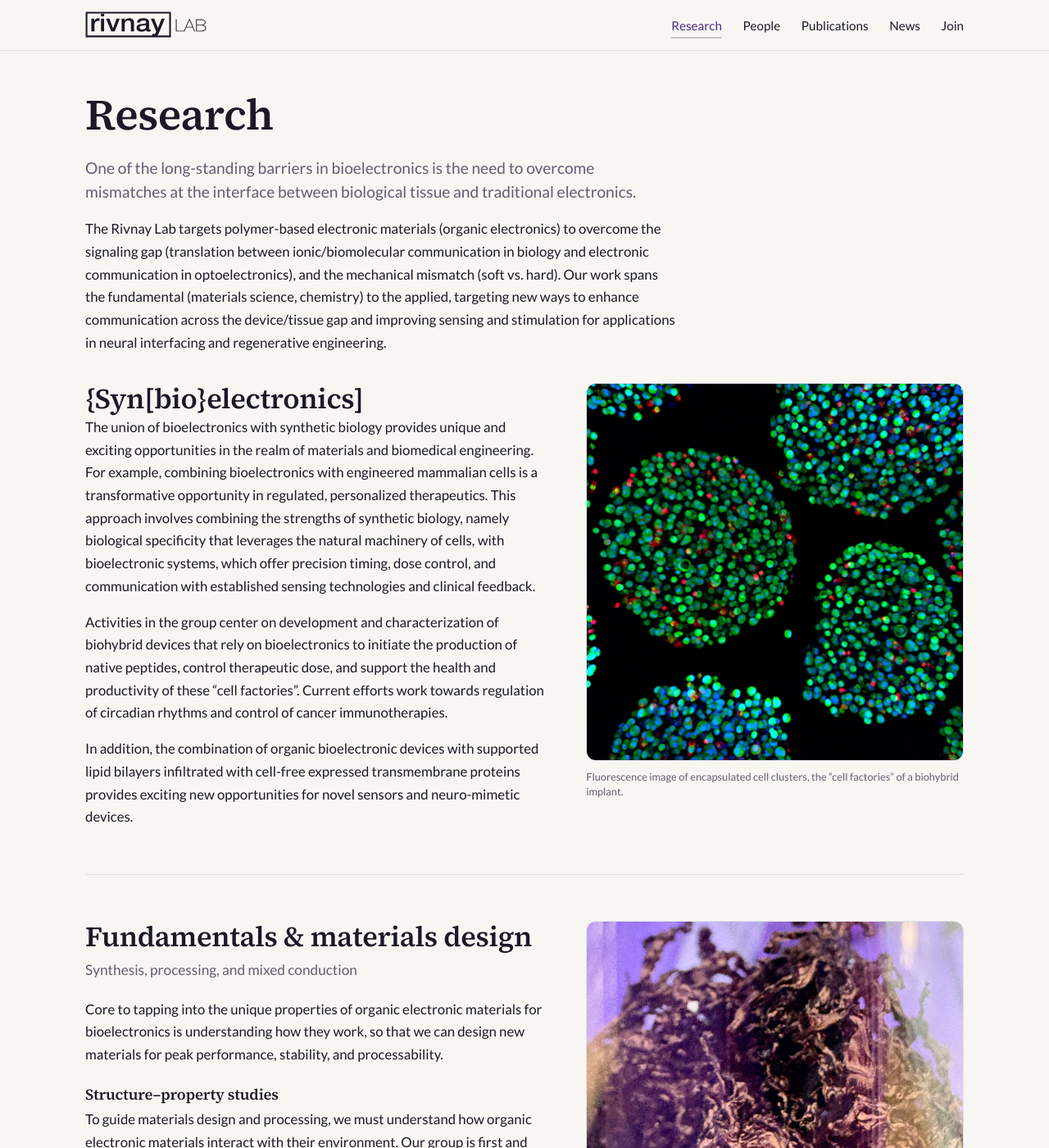
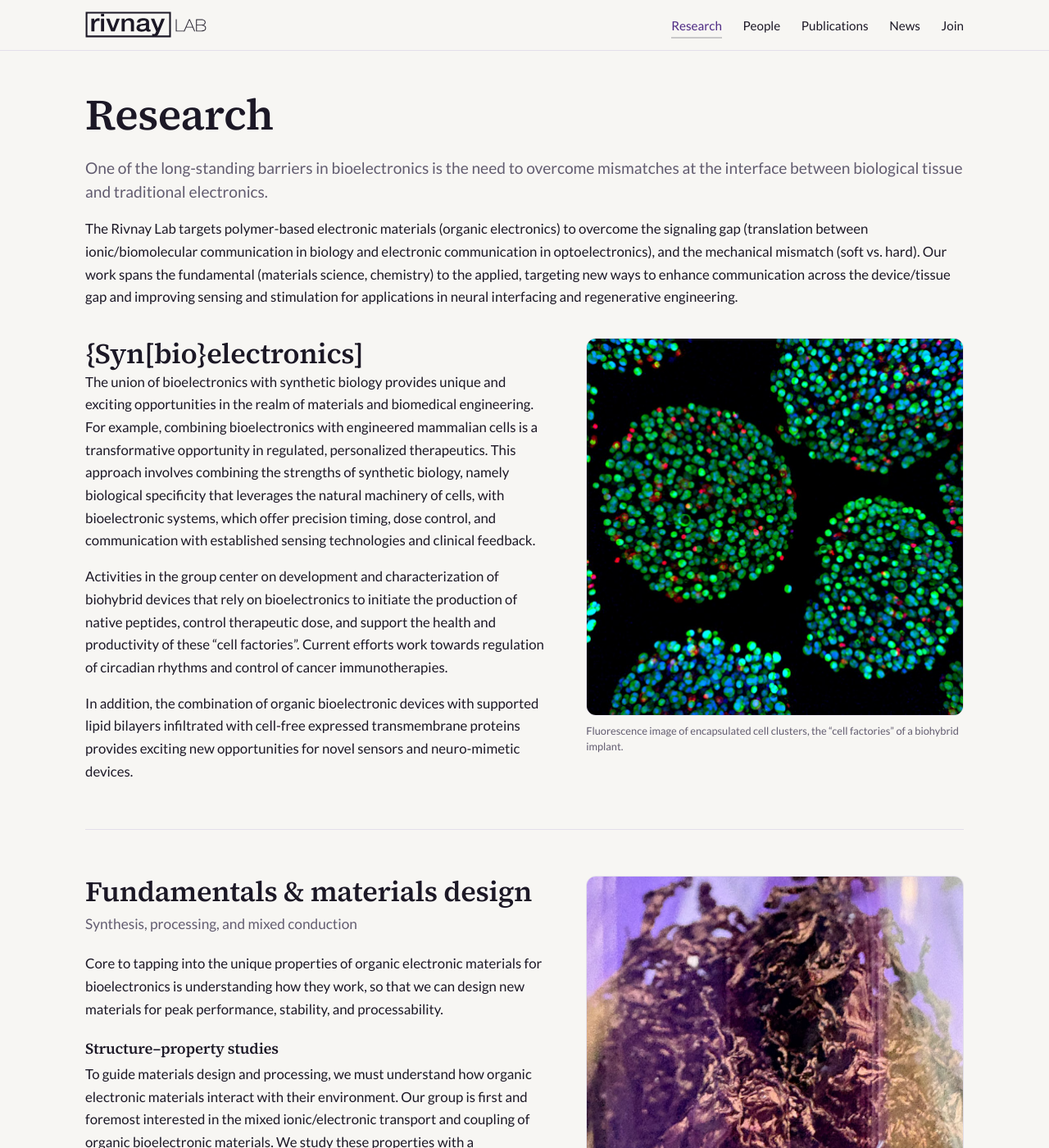
Before and after one commit to jtwillia01/rivnay-lab, a Jekyll site: the page built from research.html, in a window 1280 px wide and 1400 px high. Shown: the whole window at 82% size. Built offline with Jekyll 4.4.1, drawn with Linux system fonts in a browser that asks for light colours.

Commit message:
Hero crop pinned between the clip's dead band and bottom bar; Research intro spans full width
Co-Authored-By: Claude Fable 5.1 <noreply@anthropic.com>

```diff
--- a/assets/css/style.css
+++ b/assets/css/style.css
@@ -52,10 +52,12 @@ figcaption { font-size: var(--fs-xs); color: var(--muted); margin-top: 0.6rem; l
 .section > .wrap > h2 { margin-bottom: 1.5rem; }
 .band { background: var(--paper); border-block: 1px solid var(--line); }
 .section-head { margin-bottom: 1.75rem; }
-.section-head p { max-width: var(--prose); color: var(--muted); margin-top: 0.5rem; }
+.section-head p { color: var(--muted); margin-top: 0.5rem; }
 .page-head { padding: 3rem 0 1.75rem; }
 .page-head h1 { max-width: 22ch; }
 .page-head .lead { margin-top: 0.8rem; color: var(--muted); }
+.page-head .intro { margin-top: 1.2rem; }
+.page-head .intro p + p { margin-top: 1rem; }
 
 /* ---------- header ---------- */
 .site-header {
@@ -112,9 +114,17 @@ figcaption { font-size: var(--fs-xs); color: var(--muted); margin-top: 0.6rem; l
   position: relative; min-height: 63vh; display: flex; align-items: flex-end;
   background: #0B0910; color: #fff; overflow: hidden;
 }
+/* The clip (1030x1064) has a dead detector band at 48.3-51.7% of its height and a black bar from 87.3% down.
+   The banner shows only the 52.3-86.9% window: the video is scaled so that window fills the banner height
+   (min-height = 100% / 0.347) and shifted so the 86.9% line sits on the banner's bottom edge (13.1% of the
+   video height hangs below). --focus-x picks which column of the frame is centred when the sides are cropped. */
 .hero .hero-bg {
-  position: absolute; inset: 0; width: 100%; height: 100%;
-  object-fit: cover; object-position: 50% 100%;
+  --focus-x: 50%;
+  position: absolute; left: 50%; bottom: 0;
+  /* tall enough that the 34.7% window fills the banner, and wide enough to span it; ratio kept exactly */
+  height: max(calc(100% / 0.347), calc(100vw / 0.968));
+  width: auto; max-width: none; aspect-ratio: 1030 / 1064; object-fit: cover;
+  transform: translate(calc(-1 * var(--focus-x)), 13.1%);
 }
 .hero::after {
   content: ""; position: absolute; inset: 0;
@@ -138,8 +148,9 @@ figcaption { font-size: var(--fs-xs); color: var(--muted); margin-top: 0.6rem; l
 }
 .hero .credit button:hover { border-color: #fff; color: #fff; }
 @media (max-width: 900px) {
-  /* narrow screens would otherwise show the whole frame height, gap included: zoom to the lower part */
-  .hero .hero-bg { height: 220%; top: auto; bottom: 0; object-position: 80% 100%; }
+  /* narrow screens: pin the frame's right edge to the banner's right edge so the bright arcs stay in view
+     and the video always covers the full width whatever the window shape */
+  .hero .hero-bg { left: auto; right: 0; transform: translate(0, 13.1%); }
 }
 @media (max-width: 800px) {
   .hero { min-height: 56vh; flex-direction: column; justify-content: flex-end; }
--- a/index.html
+++ b/index.html
@@ -4,7 +4,7 @@ description: Laboratory for Organic & Hybrid Bioelectronics at Northwestern Univ
 permalink: /
 ---
 <section class="hero">
-  <video class="hero-bg" src="{{ '/assets/video/giwaxs-p3meeet.mp4' | relative_url }}" poster="{{ '/assets/img/research/giwaxs-poster.jpg' | relative_url }}" autoplay muted loop playsinline preload="auto" aria-hidden="true" tabindex="-1"></video>
+  <video class="hero-bg" src="{{ '/assets/video/giwaxs-p3meeet.mp4' | relative_url }}" poster="{{ '/assets/img/research/giwaxs-poster.jpg' | relative_url }}" width="1030" height="1064" autoplay muted loop playsinline preload="auto" aria-hidden="true" tabindex="-1"></video>
   <div class="wrap">
     <h1>Laboratory for Organic &amp; Hybrid Bioelectronics</h1>
     <p class="lead">Polymer electronics for advanced diagnostics, therapeutics, rehabilitation, and regenerative engineering.</p>
--- a/research.html
+++ b/research.html
@@ -6,7 +6,7 @@ permalink: /research/
 <div class="wrap">
   <header class="page-head">
     <h1>Research</h1>
-    <div class="prose" style="margin-top:1.2rem">
+    <div class="intro">
       <p class="lead">One of the long-standing barriers in bioelectronics is the need to overcome mismatches at the interface between biological tissue and traditional electronics.</p>
       <p>The Rivnay Lab targets polymer-based electronic materials (organic electronics) to overcome the signaling gap (translation between ionic/biomolecular communication in biology and electronic communication in optoelectronics), and the mechanical mismatch (soft vs. hard). Our work spans the fundamental (materials science, chemistry) to the applied, targeting new ways to enhance communication across the device/tissue gap and improving sensing and stimulation for applications in neural interfacing and regenerative engineering.</p>
     </div>
```
